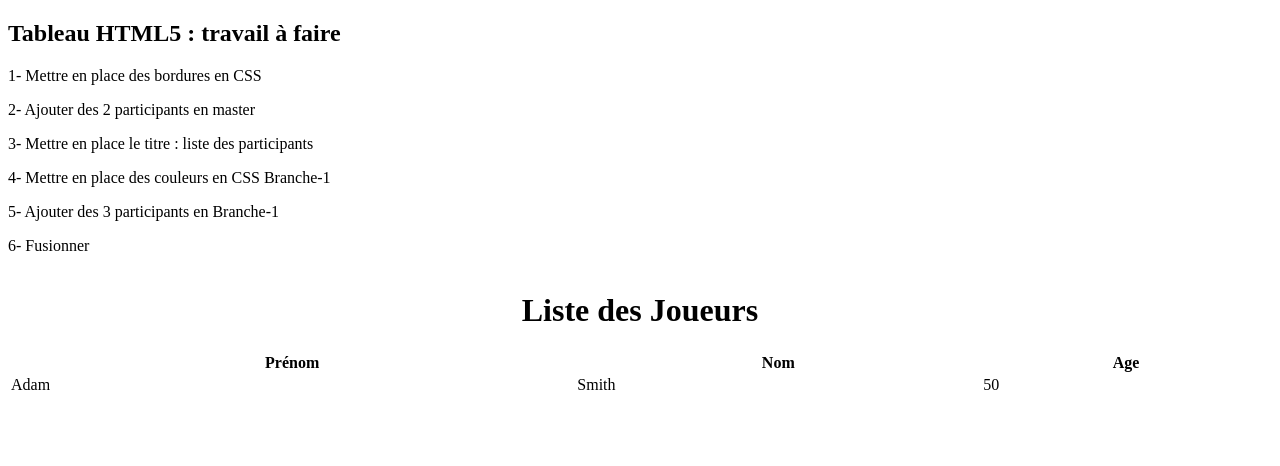
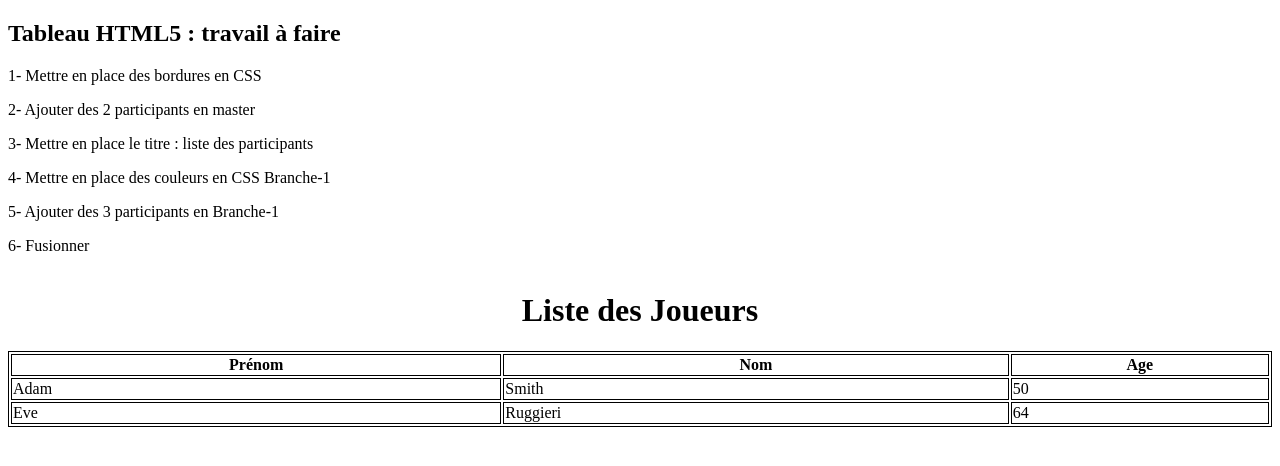
Before and after one commit to Mikelemich/joueur, a plain HTML site: page index.htm in a window 1280 px wide. Drawn offline with Linux system fonts and the light colour scheme.

Commit message:
Deux joueurs

```diff
--- a/index.htm
+++ b/index.htm
@@ -1,6 +1,11 @@
 <!DOCTYPE html>
 <html>
 <head>
+<style>
+table, th, td {
+	border: 1px solid black;
+	}
+</style>
 </head>
 <body>
 
@@ -24,6 +29,11 @@
     <td>Smith</td>
     <td>50</td>
   </tr>
+   <tr>
+    <td>Eve</td>
+    <td>Ruggieri</td>
+    <td>64</td>
+  </tr>
 
 </table>
 </body>
```
